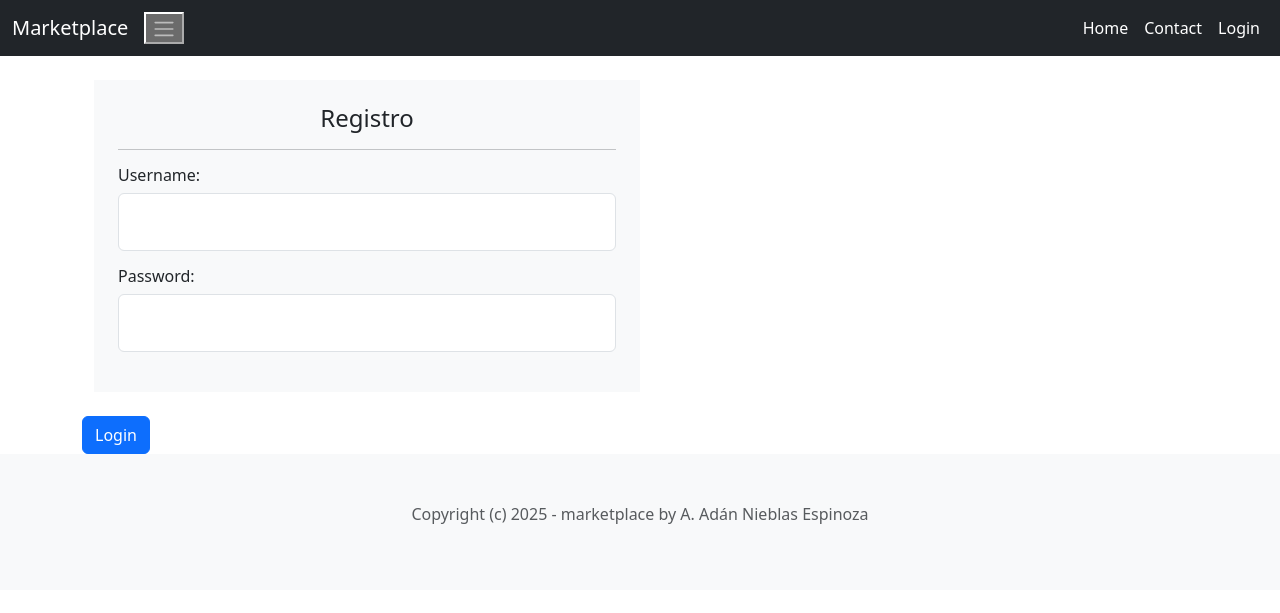
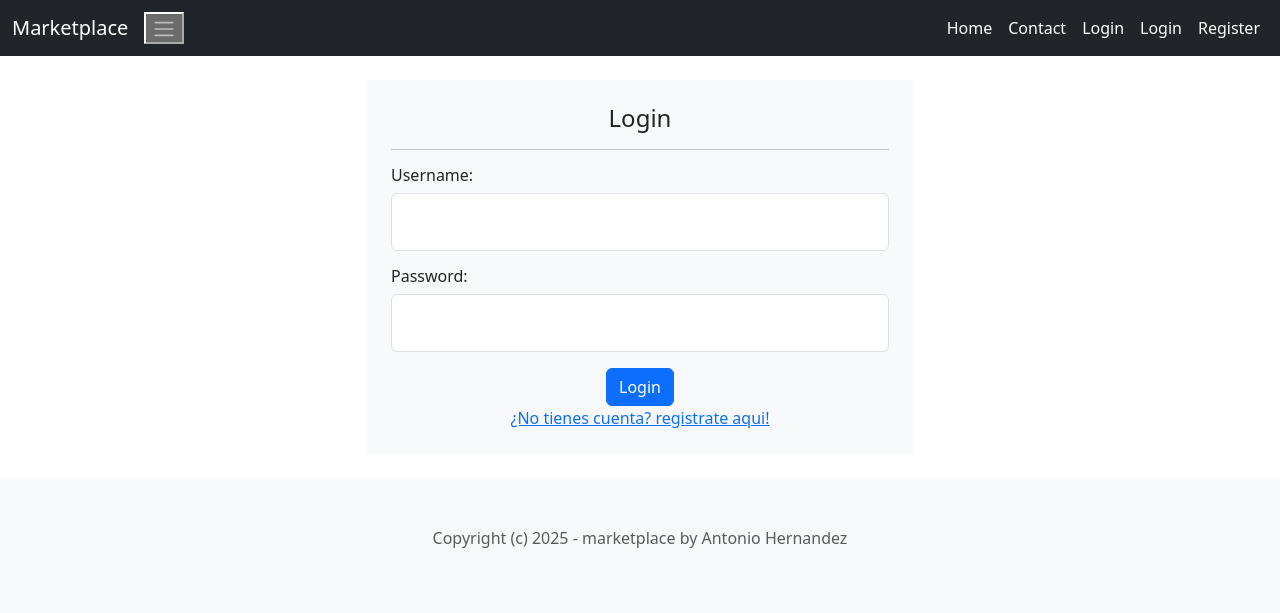
Before and after one commit to antonio1234-2/marketplace_main_Antonio, a Django app: page /login/ in a window 1280 px wide. Shown: the top 613 px of the page. Run offline with Django 5.2, Linux system fonts and the light colour scheme.

Commit message:
Actualizado

```diff
--- a/store/templates/store/base.html
+++ b/store/templates/store/base.html
@@ -17,7 +17,7 @@
     </section>
 
     <footer class="py-5 text-center text-body-secondary bg-body-tertiary">
-        <p>Copyright (c) 2025 - marketplace by A. Adán Nieblas Espinoza</p>
+        <p>Copyright (c) 2025 - marketplace by Antonio Hernandez</p>
     </footer>
 </body>
 </html>
--- a/store/templates/store/login.html
+++ b/store/templates/store/login.html
@@ -4,9 +4,9 @@
 
 {% block content %}
 
-<div class="row p-4">
+<div class="row p-4 d-flex justify-content-center align-items-center">
     <div class="col-6 bg-light p-4">
-        <h4 class="mb-6 text-center">Registro</h4>
+        <h4 class="mb-6 text-center">Login</h4>
         <hr>
         <form action="." method="POST">
             {% csrf_token %}
@@ -18,18 +18,26 @@
                 <h6>Password:</h6>
                 {{form.password}}
             </div>
+
+
+            {% if form.errors or form.non_field_errors %}
+            <div class="mb-4 p-6 bg-danger text-white rounded">
+                {% for field in form %}
+                field.errors
+                {% endfor %}
+                {{ form.non_field_errors }}
+            </div>
+            {% endif %}
+            <div class="d-flex justify-content-center align-items-center">
+                <button class="btn btn-primary mb-6">Login</button>
+            </div>
+            <div class="d-flex justify-content-center align-items-center">
+                <a href="{% url 'register' %}">¿No tienes cuenta? registrate aqui!</a>
+            </div>
         </form>
     </div>
-    {% if form.errors or form.non_field_errors %}
-    <div class="mb-4 p-6 bg-danger">
-        {% for field in form %}
-            fiels.errors
-        {% endfor %}
-        {{ form.non_field_errors }}
-    </div>
-    {% endif %}
 </div>
-<button class="btn btn-primary mb-6">Login</button>
+
 
 
 {% endblock %}
--- a/store/templates/store/navigation.html
+++ b/store/templates/store/navigation.html
@@ -21,8 +21,25 @@
                         Login
                     </a>
                 </li>
+                {% if request.user.is_authenticated %}
+                <li class="nav-item">
+                    <a href="{% url 'logout' %}" class="nav-link active">
+                        Logout
+                    </a>
+                </li>
+                {% else %}
+                <li class="nav-item">
+                    <a href="{% url 'login' %}" class="nav-link active">
+                        Login
+                    </a>
+                </li>
+                <li class="nav-item">
+                    <a href="{% url 'register' %}" class="nav-link active">
+                        Register
+                    </a>
+                </li>
+                {% endif %}
             </ul>
         </div>
     </div>
-
 </nav>
--- a/store/urls.py
+++ b/store/urls.py
@@ -1,6 +1,6 @@
 from django.urls import path
 from django.contrib.auth import views as auth_views
-from .views import home, contact, detail, register
+from .views import home, contact, detail, register, logout_user
 
 from .forms import LoginForm
 
@@ -8,6 +8,7 @@ urlpatterns = [
     path ('', home, name='home'),
     path('contact/', contact, name='contact'),
     path('register/', register, name='register'),
-    path('login/', auth_views.LoginView.as_view(template_name='store/login.html', authentication_form=LoginForm)),
-    path('detail/<int:pk>/', detail, name='detail')
+    path('login/', auth_views.LoginView.as_view(template_name='store/login.html', authentication_form=LoginForm), name='login'),
+    path('logout/', logout_user, name= "logout"),
+    path('detail/<int:pk>/', detail, name='detail'),
 ]
--- a/store/views.py
+++ b/store/views.py
@@ -48,3 +48,8 @@ def register(request):
     }
 
     return render(request, 'store/signup.html', context)
+
+def logout_user(request):
+    logout(request)
+
+    return redirect('home')
```
Also changed, not shown: marketplace_main/settings.py (+66 -15 lines), store/templates/store/home.html (+6 -1 lines), store/templates/store/signup.html (+12 -4 lines), db.sqlite3.
